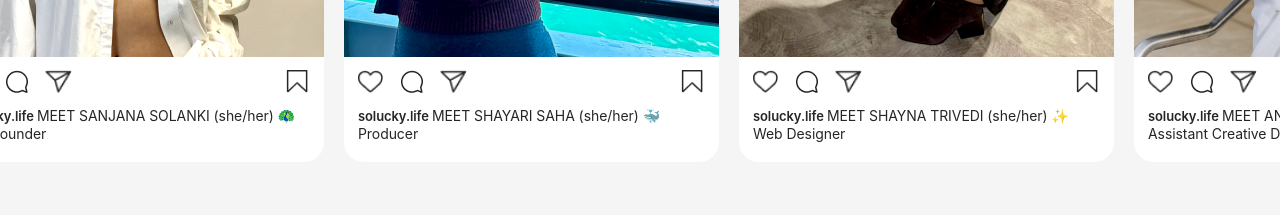
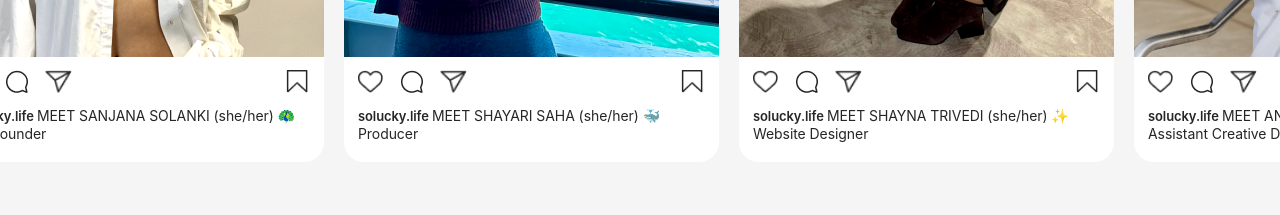
Before and after one commit to shaynatrivedi/solucky, a React (Create React App) app in the folder solucky-react-app/: page /team in a window 1280 px wide. Shown: the part 1960-2175 px from the top of the page. Built offline with nearby package versions, Linux system fonts and the light colour scheme; a web font is replaced by a local one.

Commit message:
change caption from web to website

```diff
--- a/solucky-react-app/src/components/Team.jsx
+++ b/solucky-react-app/src/components/Team.jsx
@@ -164,7 +164,7 @@ const Team = () =>{
                                             <span className="post-account-name">
                                                 solucky.life </span>
                                                 MEET SHAYNA TRIVEDI (she/her) ✨
-                                                <span className="specific-position">Web Designer</span>
+                                                <span className="specific-position">Website Designer</span>
                                             </p>
                                         </div>
 
```
